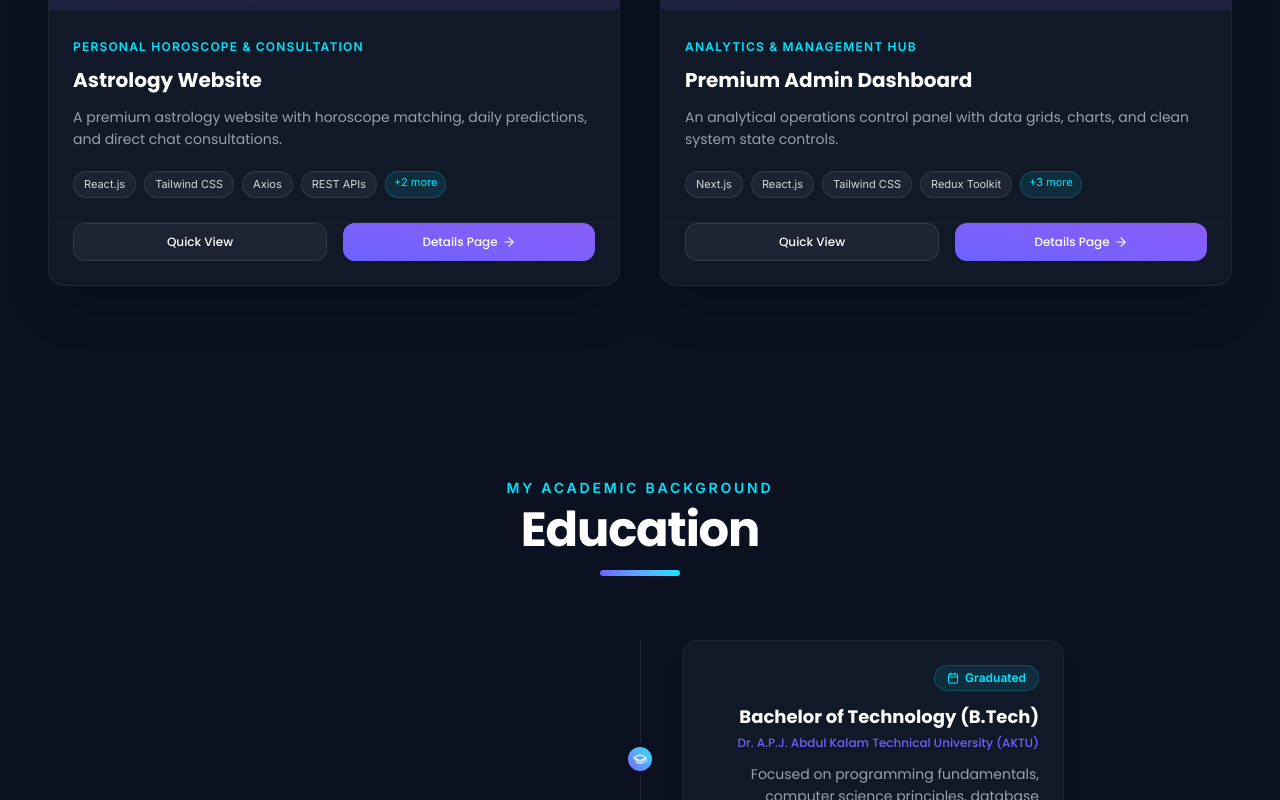
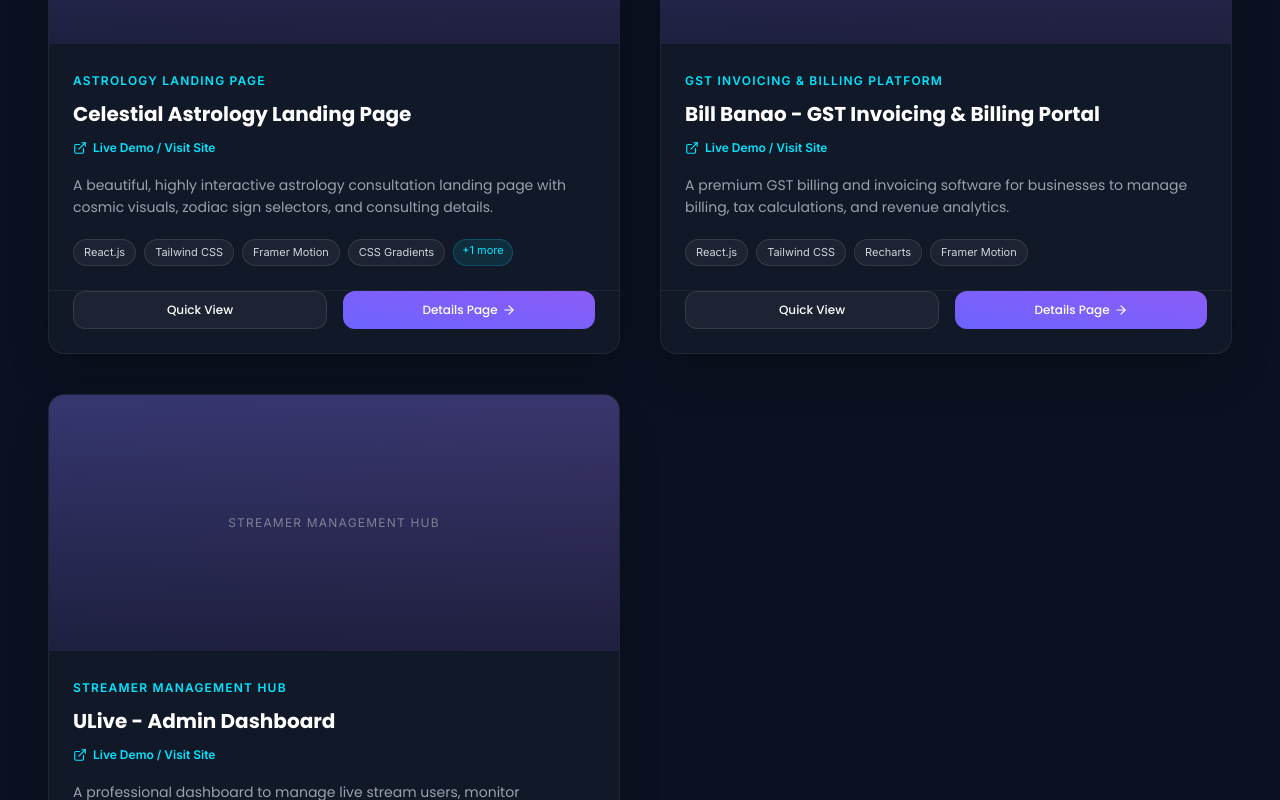
Before and after one commit to arunchakrawarti/portfolio, a Next.js app: page / in a window 1280 px wide. Shown: the part 5560-6360 px from the top of the page. Built offline with nearby package versions, Linux system fonts and the light colour scheme.

Commit message:
feat: add portfolio project constants and reusable project card component

```diff
--- a/src/components/molecules/ProjectCard.jsx
+++ b/src/components/molecules/ProjectCard.jsx
@@ -16,10 +16,8 @@
       className="group relative rounded-2xl bg-card-dark border border-card-border overflow-hidden shadow-2xl flex flex-col justify-between"
     >
       <div>
-        {/* Project Image Container */}
         <div className="relative h-56 md:h-64 w-full overflow-hidden bg-white/5">
-          {/* We'll use a neat gradient backdrop since there are no images yet, and let Next.js Image render.
-              Wait, since we don't have actual images in /public/images yet, we can use a gorgeous abstract color gradient. */}
+
           <div className="absolute inset-0 bg-gradient-to-br from-primary/30 to-secondary/30 flex items-center justify-center select-none">
             <span className="text-white/60 font-mono text-xs uppercase tracking-widest">{project.subtitle}</span>
           </div>
@@ -60,6 +58,18 @@
           <h3 className="text-xl font-bold text-white mt-2 group-hover:text-primary transition-colors duration-300 font-sans">
             {project.title}
           </h3>
+          {project.liveUrl && (
+            <div className="mt-2.5">
+              <a
+                href={project.liveUrl}
+                target="_blank"
+                rel="noopener noreferrer"
+                className="inline-flex items-center gap-1.5 text-xs font-mono text-accent hover:text-white transition-colors duration-300 font-semibold cursor-pointer"
+              >
+                <ExternalLink className="w-3.5 h-3.5" /> Live Demo / Visit Site
+              </a>
+            </div>
+          )}
           <p className="text-gray-400 text-sm mt-3 line-clamp-3 leading-relaxed font-sans">
             {project.shortDescription}
           </p>
--- a/src/constants/data.js
+++ b/src/constants/data.js
@@ -141,8 +141,8 @@
       "Responsive design with smooth Awwwards-style page transitions",
       "Secure authentication and persistent state management via Redux Toolkit"
     ],
-    liveUrl: "https://notebook-ias.example.com",
-    githubUrl: "https://github.com/arunchakrawarti/notebook-ias-portal"
+    liveUrl: "https://notebook-ias-web.vercel.app/",
+    githubUrl: "https://github.com/SgCode301/notebook-ias-student"
   },
   {
     id: "home-tuition",
@@ -159,44 +159,62 @@
       "User review & rating submission portal",
       "Clean, modern UI designed with glassmorphic cards and hover micro-animations"
     ],
-    liveUrl: "https://home-tuition.example.com",
-    githubUrl: "https://github.com/arunchakrawarti/home-tuition-finder"
+    liveUrl: "https://www.hometuitionacademy.com",
+    githubUrl: "https://github.com/arunchakrawarti/home-tuition"
   },
   {
     id: "astrology-website",
-    title: "Astrology Website",
-    subtitle: "Personal Horoscope & Consultation",
-    description: "A highly immersive and aesthetically pleasing astrology consultation platform. Features live horoscopes, birth chart generation (Kundali), astrological matchmaking, and an interactive consulting interface to book calls with verified astrologers.",
-    shortDescription: "A premium astrology website with horoscope matching, daily predictions, and direct chat consultations.",
+    title: "Celestial Astrology Landing Page",
+    subtitle: "Astrology Landing Page",
+    description: "A highly immersive and visually stunning landing page for celestial astrology consultations. It features interactive zodiac sign explorer sections, detailed horoscope insights, consultant profiles, pricing plans, and beautiful glassmorphic UI elements designed for a premium user experience.",
+    shortDescription: "A beautiful, highly interactive astrology consultation landing page with cosmic visuals, zodiac sign selectors, and consulting details.",
     image: "/images/project-astrology.jpg",
-    technologies: ["React.js", "Tailwind CSS", "Axios", "REST APIs", "Framer Motion", "CSS Gradients"],
+    technologies: ["React.js", "Tailwind CSS", "Framer Motion", "CSS Gradients", "Responsive Design"],
     features: [
-      "Daily, weekly, and monthly horoscope generator using public APIs",
-      "Astrological chart mapping calculator (Kundali and Matchmaking API)",
-      "Astrologer listing with availability scheduler",
-      "Real-time contact details page and reviews",
-      "Cosmic neon background effects and high-fidelity typography"
+      "Stunning cosmic-themed dark design with glowing neon borders and celestial aesthetics",
+      "Interactive Zodiac sign selector displaying character traits and compatibility insights",
+      "Consultation services breakdown with integrated calendar booking call-to-actions",
+      "Testimonials, FAQs, and pricing plans optimized for high conversion rates",
+      "Smooth scroll animations and fluid responsive layout for both mobile and desktop screens"
     ],
-    liveUrl: "https://astrology.example.com",
-    githubUrl: "https://github.com/arunchakrawarti/cosmic-astrology"
+    liveUrl: "https://celestrial-astrology-web.vercel.app/",
+    githubUrl: "https://github.com/arunchakrawarti/celestrial-astrology-web"
   },
   {
-    id: "admin-dashboard",
-    title: "Premium Admin Dashboard",
-    subtitle: "Analytics & Management Hub",
-    description: "A comprehensive SaaS-style admin dashboard featuring dark mode analytics, user management tables, revenue monitoring charts, dynamic calendars, and task checkers. Fully customizable and built for high-performance data processing.",
-    shortDescription: "An analytical operations control panel with data grids, charts, and clean system state controls.",
+    id: "Bill Banao",
+    title: "Bill Banao - GST Invoicing & Billing Portal",
+    subtitle: "GST Invoicing & Billing Platform",
+    description: "A comprehensive SaaS-style GST billing and invoicing application designed to simplify financial transactions for businesses. It allows users to generate compliant GST invoices with automated tax calculations, manage customer ledgers, track dynamic sales graphs, and view outstanding payments in real time.",
+    shortDescription: "A premium GST billing and invoicing software for businesses to manage billing, tax calculations, and revenue analytics.",
+    image: "/images/project-dashboard.jpg",
+    technologies: ["React.js", "Tailwind CSS", "Recharts", "Framer Motion"],
+    features: [
+      "Automated GST tax calculation (CGST, SGST, IGST) with customizable rates",
+      "Interactive sales and revenue analysis graphs built with Recharts",
+      "Customer ledger management with detailed transaction logs and search",
+      "Print-ready and exportable invoice templates with instant PDF generation",
+      "Fully responsive dashboard layout with customizable theme views"
+    ],
+    liveUrl: "https://billbanao.com/",
+    githubUrl: "https://github.com/arunchakrawarti/GST-Program-UI"
+  },
+  {
+    id: "ulive-admin-dashboard",
+    title: "ULive - Admin Dashboard",
+    subtitle: "Streamer Management Hub",
+    description: "A premium, feature-rich admin dashboard designed for the ULive live streaming and order management platform. It enables administrators to manage user streams, track live sales analytics, monitor system health, check user registration logs, and oversee live chat configurations with high efficiency and real-time synchronization.",
+    shortDescription: "A professional dashboard to manage live stream users, monitor transactions, and track operational analytics in real-time.",
     image: "/images/project-dashboard.jpg",
     technologies: ["Next.js", "React.js", "Tailwind CSS", "Redux Toolkit", "REST APIs", "Recharts", "Framer Motion"],
     features: [
-      "Multi-axis line charts and bar charts for live sales and traffic reports",
-      "Interactive user management table with search, pagination, and sorting",
-      "Dynamic activity feeds and tasks status tracker",
-      "Fully responsive sidebar layout and sticky navbar",
-      "Quick theme toggles and custom glassmorphism panels"
+      "Secure administrator authentication page with token verification",
+      "Dynamic live stream and sales monitoring panels using Recharts charts",
+      "Comprehensive user and content management database grids with advanced sorting",
+      "Real-time notifications and system status checks for seamless operations",
+      "Beautiful glassmorphic design with a responsive layout built using Tailwind CSS"
     ],
-    liveUrl: "https://dashboard.example.com",
-    githubUrl: "https://github.com/arunchakrawarti/premium-admin-dashboard"
+    liveUrl: "https://ulive-admin-dashboard.vercel.app/",
+    githubUrl: "https://github.com/SgCode301/ulive-admin-dashboard"
   }
 ];
 
```
